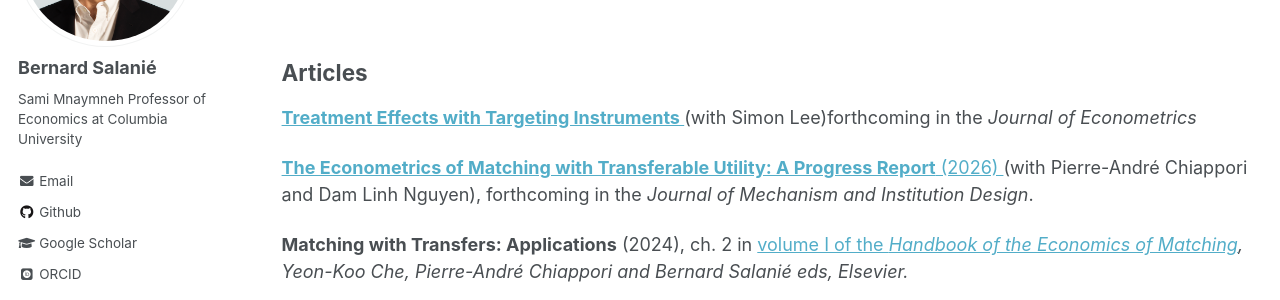
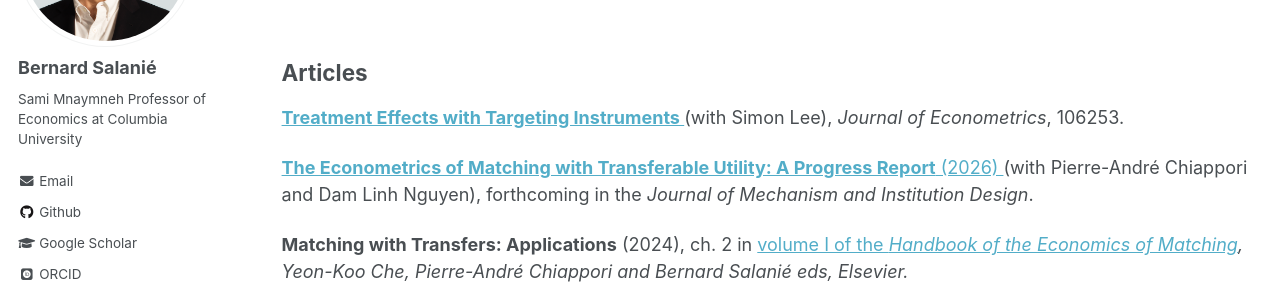
Before and after one commit to bsalanie/bsalanie.github.io, a Jekyll site: the page built from _pages/publications.html, in a window 1280 px wide and 900 px high, scrolled down 640 px. Shown: the part 153-453 px from the top of the window. Built offline with Jekyll 4.4.1, drawn with Linux system fonts in a browser that asks for light colours; some web fonts are replaced.

Commit message:
Update publications and CV

```diff
--- a/_pages/publications.html
+++ b/_pages/publications.html
@@ -81,12 +81,12 @@ author_profile: true
 <h2 id="articles">Articles</h2>
 
 <p class="pubitem">
-  <a href="https://arxiv.org/abs/2007.10432#">
+  <a href="https://www.sciencedirect.com/science/article/abs/pii/S0304407626000746">
     <strong>
       Treatment Effects with Targeting Instruments
     </strong>
   </a>
-  (with Simon Lee)forthcoming in the <em>Journal of Econometrics</em>
+  (with Simon Lee),  <em>Journal of Econometrics</em>, 106253.
   </p>
 
 
```
Also changed, not shown: 1 other file.
